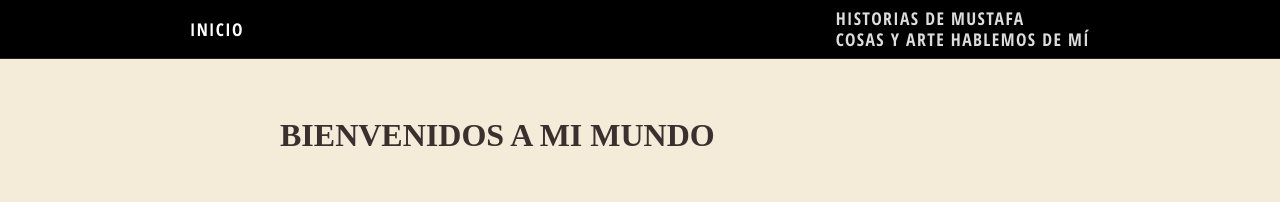
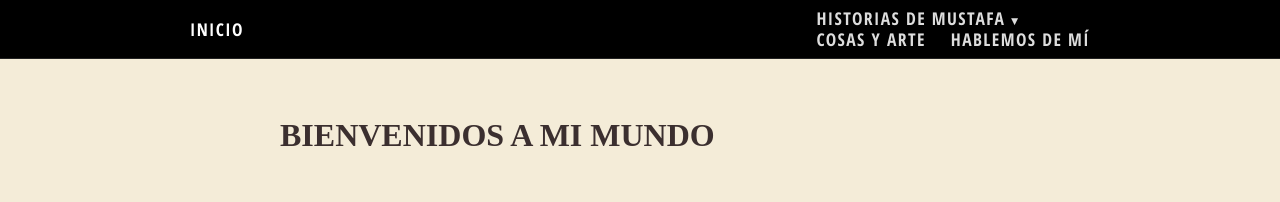
Before and after one commit to mustafaalisaba/mustafaalisaba, a Jekyll site: the page built from index.md, in a window 1280 px wide. Shown: the top 202 px of the page. Built offline with Jekyll 4.4.1, drawn with Linux system fonts in a browser that asks for light colours.

Commit message:
dropdown

```diff
--- a/assets/style.css
+++ b/assets/style.css
@@ -154,7 +154,7 @@ footer {
 }
 
 .nav-links a {
-  /*margin-left: 1.2rem;*/
+  margin-left: 1.2rem;
   color: #ddd;
   /*font-size: 0.95rem;*/
 }
@@ -178,6 +178,11 @@ footer {
 
 .dropdown-toggle:hover {
   color: #fff;
+}
+
+.dropdown-toggle::after {
+  content: " ▾";
+  font-size: 0.7em;
 }
 
 /* Menú oculto */
```
